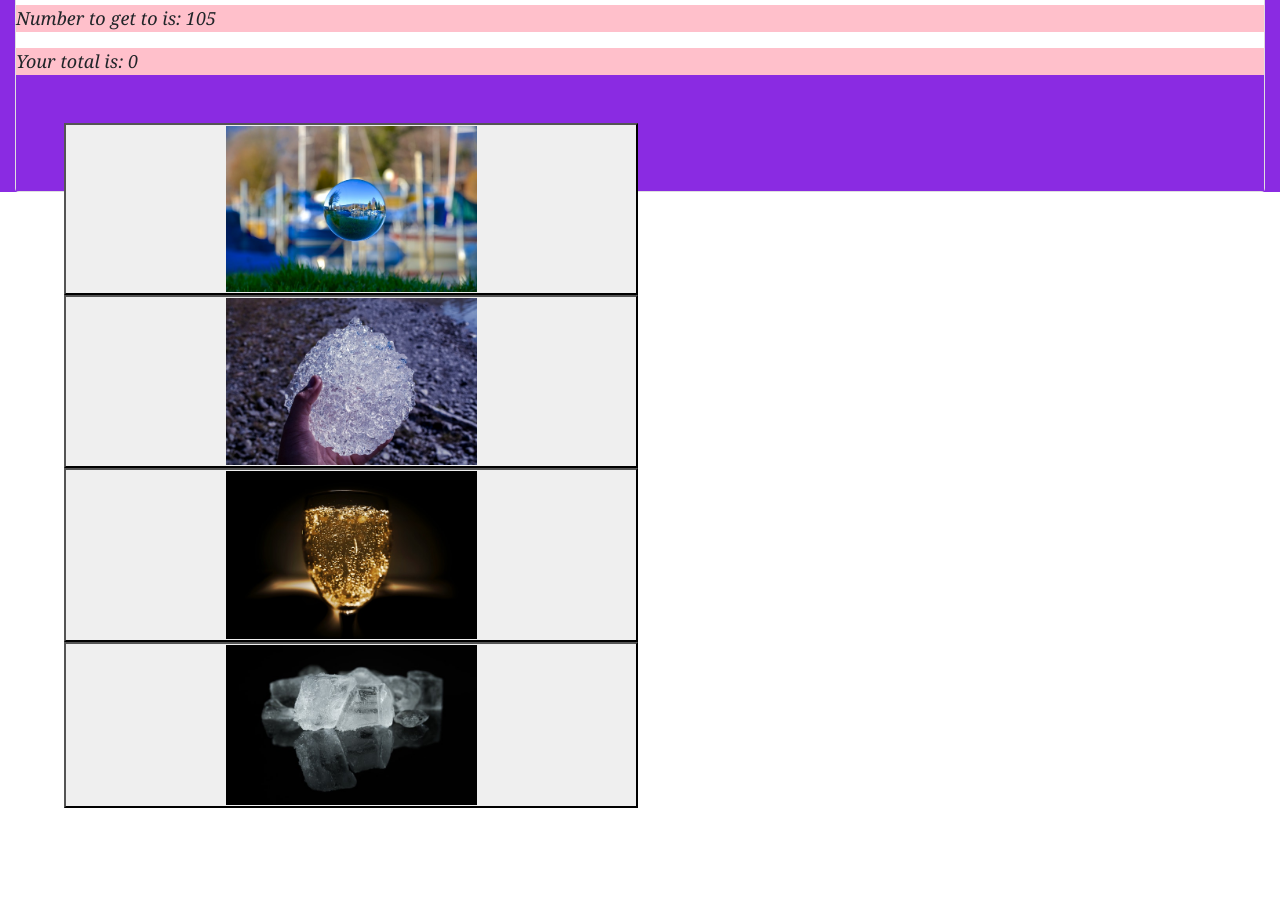
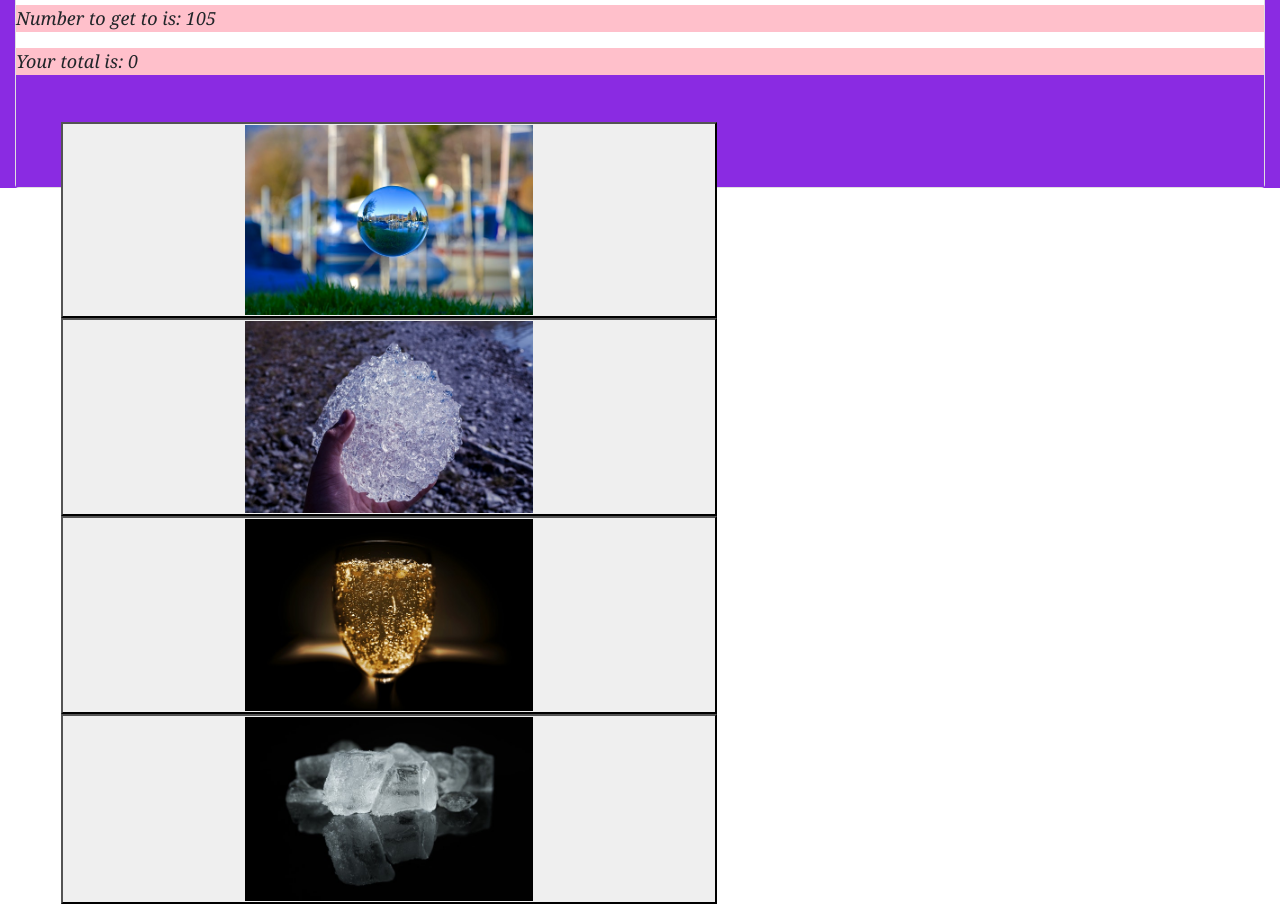
Before and after one commit to CharityQuinn/unit-4-game, a plain HTML site: page index.html in a window 1280 px wide. Shown: the part 62-966 px from the top of the page. Before the commit the page ends 870 px from the top, so only its background shows below. Drawn offline with nearby package versions, Linux system fonts and the light colour scheme.

Commit message:
Reshaping the game

```diff
--- a/assets/css/style.css
+++ b/assets/css/style.css
@@ -25,15 +25,16 @@ height: 5%;
 }
 
 .picture {
-  width: 50%;
+  align-content: center;
+  width: 75%;
   height: 50px;
   padding: 15px;
-  margin: 10pt;
+  margin: 10px;
 }
 .card-body {
   height: 75%;
   background-color: blueviolet;
-
+  align-content: center;
 }
 
 .your-score {
--- a/assets/javascript/game.js
+++ b/assets/javascript/game.js
@@ -132,6 +132,7 @@ $(document).ready(function () {
 function reset() {
   wins = 0;
   losses = 0;
+  userTotal= 0;
   $("#clear").on("click", function (event) {
     $("#display").empty();
   });
--- a/index.html
+++ b/index.html
@@ -13,7 +13,7 @@
 
 
 
-  <div class="container-fluid" mb-2>
+  <div class="container-fluid" mb-2 col-12, col-6, col-3>
     <div class="card">
       <img class="card-img-top">
       <h4>You are about to play a game to click a picture which will add a number to your total. You will have
```
